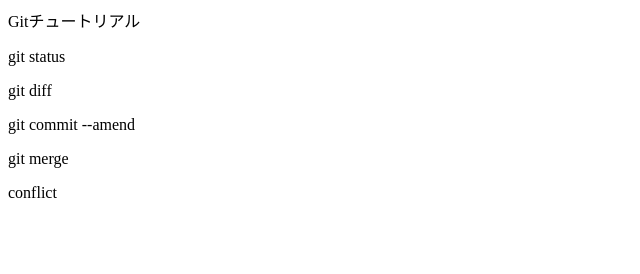
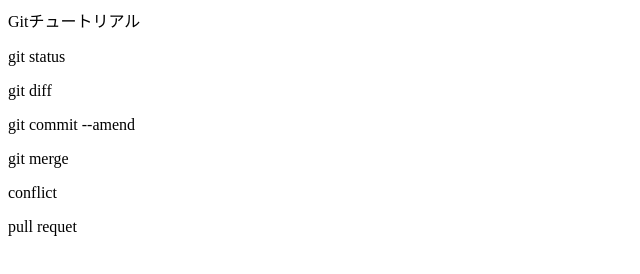
Before and after one commit to rs20210401/git_tutorial, a plain HTML site: page index.html in a window 1280 px wide. Shown: the full height of the page, 0-640 px from the left. Drawn offline with Linux system fonts and the light colour scheme.

Commit message:
pull requestを追記

```diff
--- a/index.html
+++ b/index.html
@@ -4,3 +4,4 @@
 <p>git commit --amend</p>
 <p>git merge</p>
 <p>conflict</p>
+<p>pull requet</p>
```
